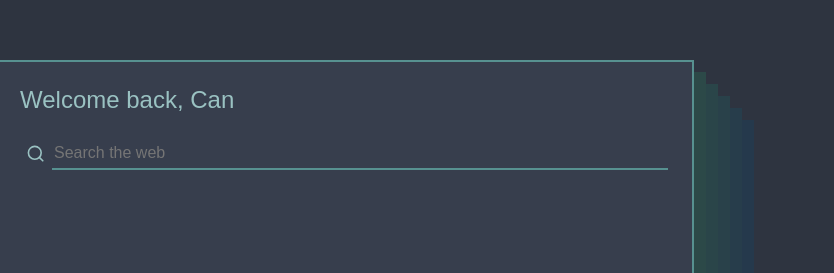
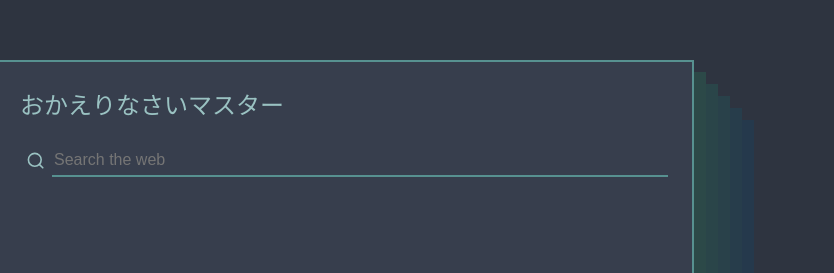
Before and after one commit to CanKirsallioba/cankirsallioba.github.io, a plain HTML site: page index.html in a window 1280 px wide. Shown: the part 188-461 px from the top of the page, 446-1280 px from the left. Drawn offline with Linux system fonts and the light colour scheme.

Commit message:
Update index.html

```diff
--- a/index.html
+++ b/index.html
@@ -10,7 +10,7 @@
     <div class="surface">
       <img src="https://media1.tenor.com/m/W9BNY0o3vVoAAAAd/eldenring-cankaynarpinar.gif" alt="" />
       <main>
-        <h1>Welcome back, Can</h1>
+        <h1>おかえりなさいマスター</h1>
         <div id="searchbar">
           <button>
             <svg xmlns="http://www.w3.org/2000/svg" width="24" height="24" viewBox="0 0 24 24" fill="none" stroke="currentColor" stroke-width="2" stroke-linecap="round" stroke-linejoin="round" class="feather feather-search"><circle cx="11" cy="11" r="8"></circle><line x1="21" y1="21" x2="16.65" y2="16.65"></line></svg>
```
